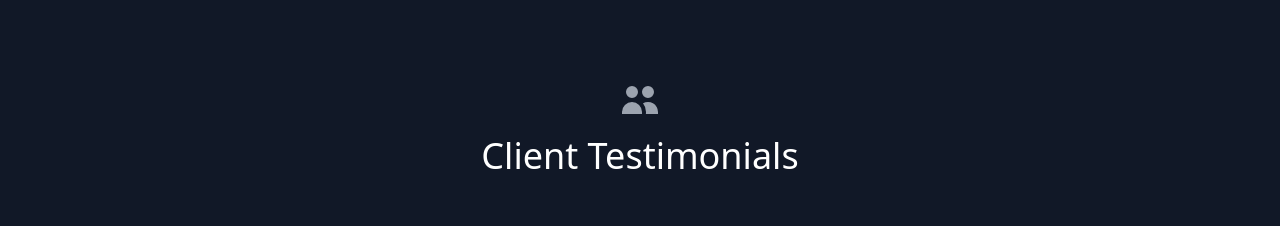
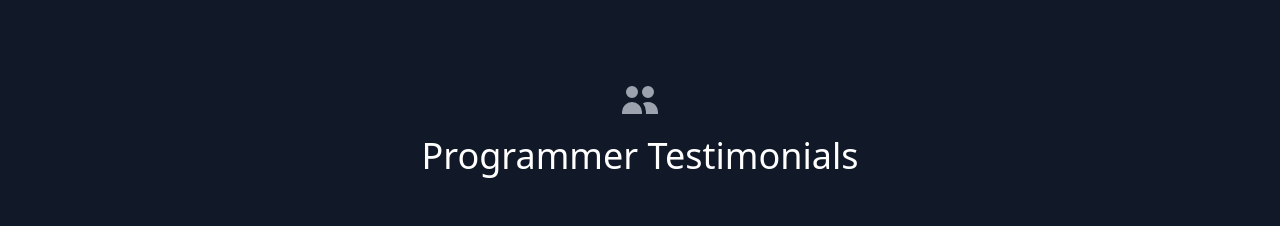
Before and after one commit to giorbismiguel/giorbismiguel, a React (Create React App) app: page / in a window 1280 px wide. Shown: the part 2540-2766 px from the top of the page. Built offline with nearby package versions, Linux system fonts and the light colour scheme.

Commit message:
Change testimonials

```diff
--- a/src/components/Testimonials.js
+++ b/src/components/Testimonials.js
@@ -8,7 +8,7 @@ export default function Testimonials() {
       <div className="container px-5 py-10 mx-auto text-center">
         <UsersIcon className="w-10 inline-block mb-4" />
         <h1 className="sm:text-4xl text-3xl font-medium title-font text-white mb-12">
-          Client Testimonials
+          Programmer Testimonials
         </h1>
         <div className="flex flex-wrap m-4">
           {testimonials.map((testimonial) => (
```
